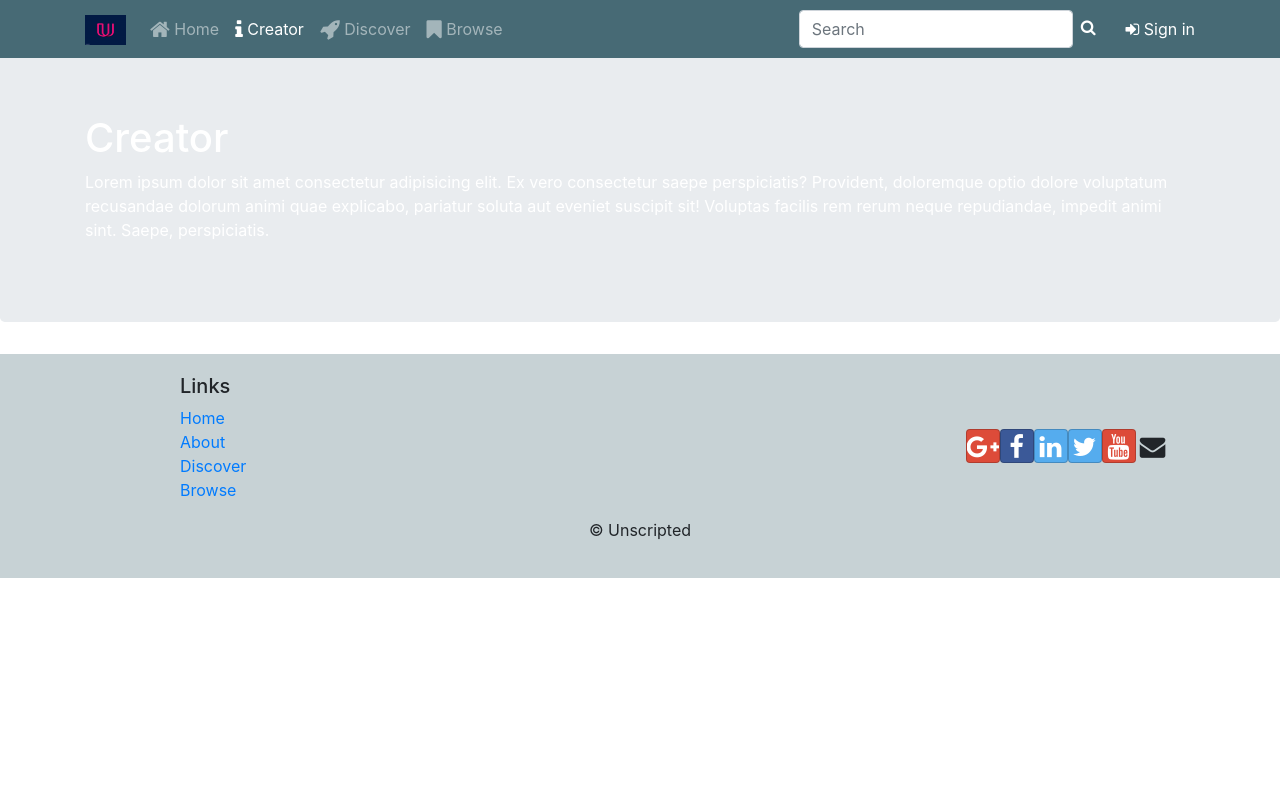
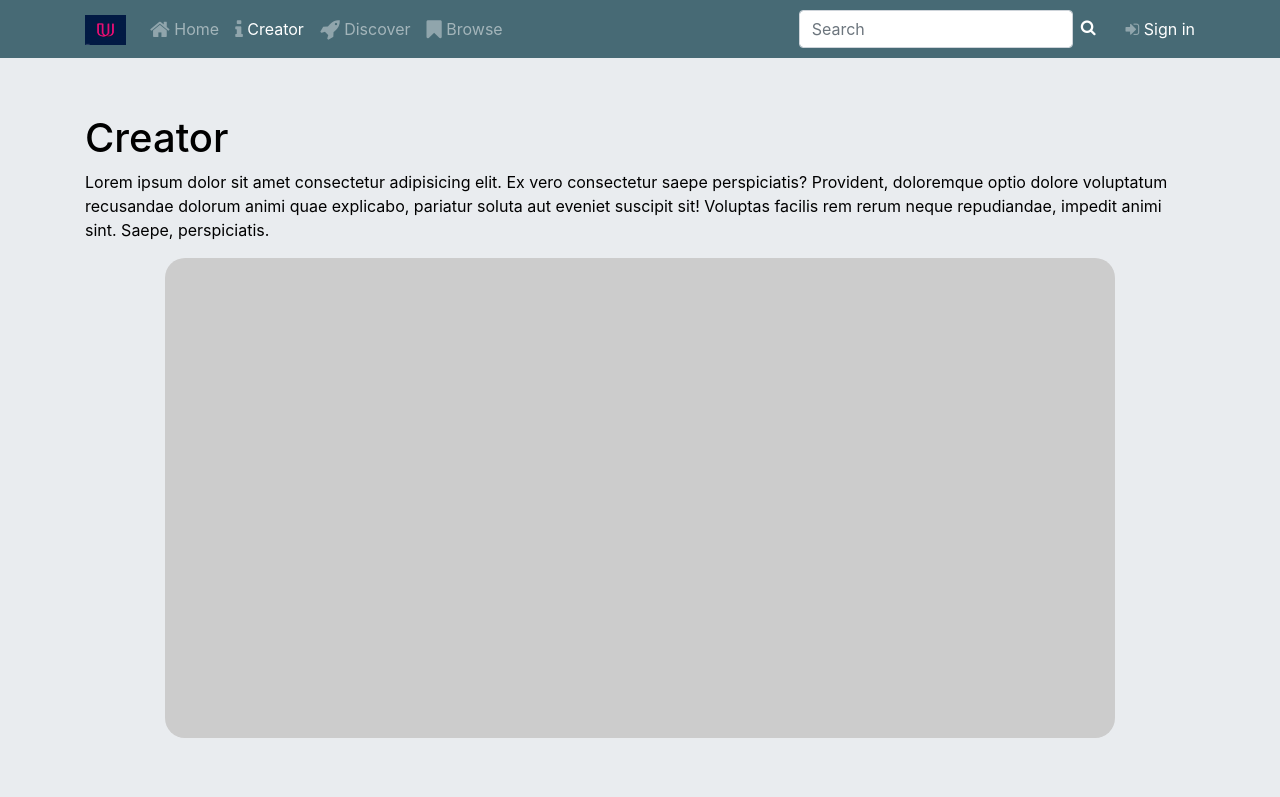
Before and after one commit to Unscripted2020/Unscripted, a React (Create React App) app in the folder client/: page /about in a window 1280 px wide. Shown: the top 797 px of the page. Built offline with nearby package versions, Linux system fonts and the light colour scheme.

Commit message:
Added Creator Page workspace outline

```diff
--- a/client/src/components/Creator.js
+++ b/client/src/components/Creator.js
@@ -40,6 +40,11 @@ class Creator extends React.Component{
                       <p>Lorem ipsum dolor sit amet consectetur adipisicing elit. Ex vero consectetur saepe perspiciatis? Provident, doloremque optio dolore voluptatum recusandae dolorum animi quae explicabo, pariatur soluta aut eveniet suscipit sit! Voluptas facilis rem rerum neque repudiandae, impedit animi sint. Saepe, perspiciatis.</p>
                   </div>
               </div>
+              <div class = "row row-header">
+                <div id = "creator-workspace" class = "col-10 offset-1">
+
+                </div>
+              </div>
           </div>
       </header>
 
--- a/client/src/index.css
+++ b/client/src/index.css
@@ -17,6 +17,10 @@ code {
 <<<<<<< HEAD
 =======
 } */
+* {
+  color: black;
+}
+
 .row-header {
   margin: 0px auto;
   padding: 0px 0px;
@@ -38,7 +42,7 @@ code {
 .jumbotron {
   margin: 0px auto;
   padding: 70px 30px;
-  background: #90a5ac;
+  background: #476a75;
   color: white;
 }
 
@@ -118,6 +122,16 @@ body {
   background: #c7d2d5;
 }
 
+.fa {
+  color: #90a5ac;
+}
+
 #searchBar {
   margin-right: 30px;
 }
+
+#creator-workspace {
+  background-color: #CCCCCC;
+  height: 60vh;
+  border-radius: 20px;
+}
```
